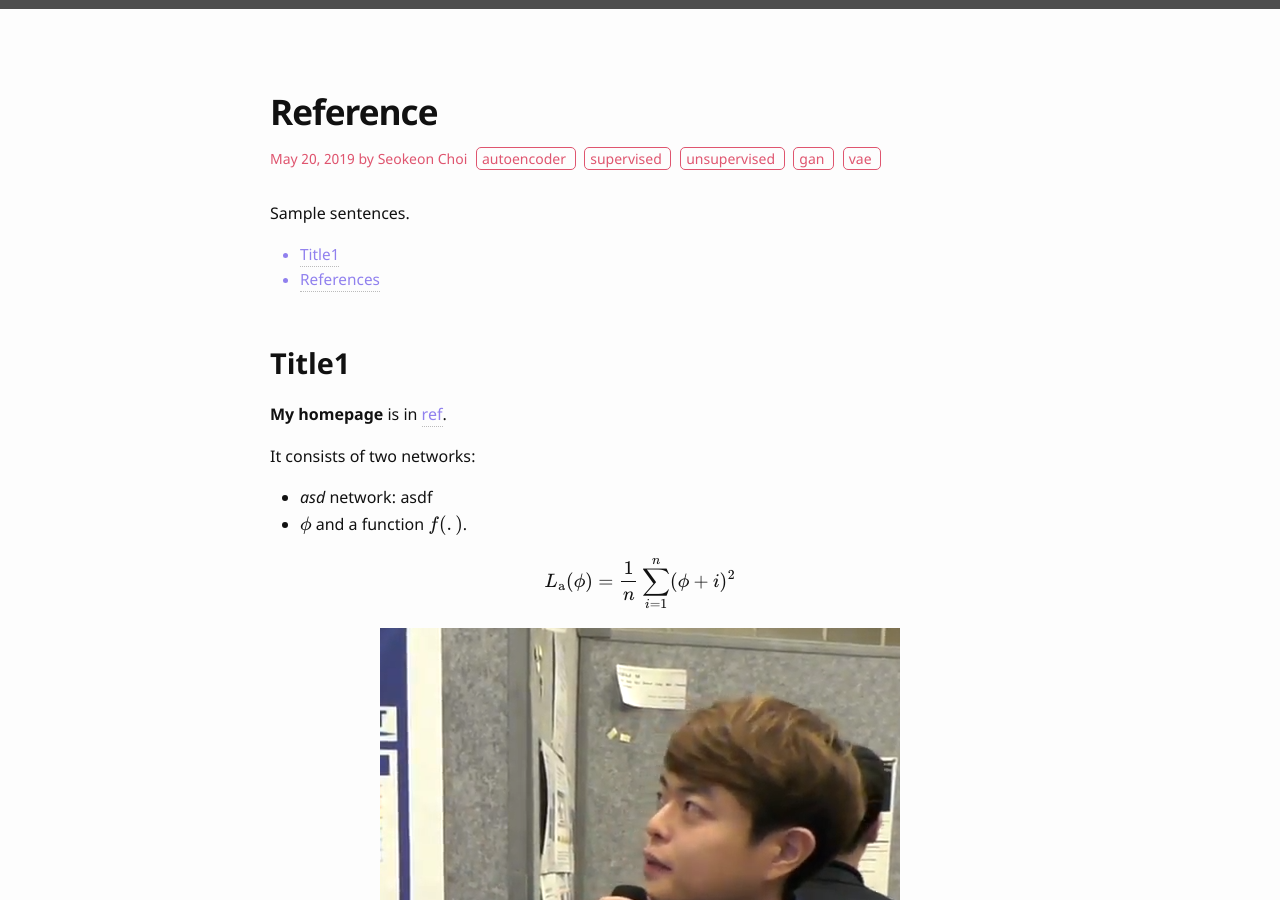
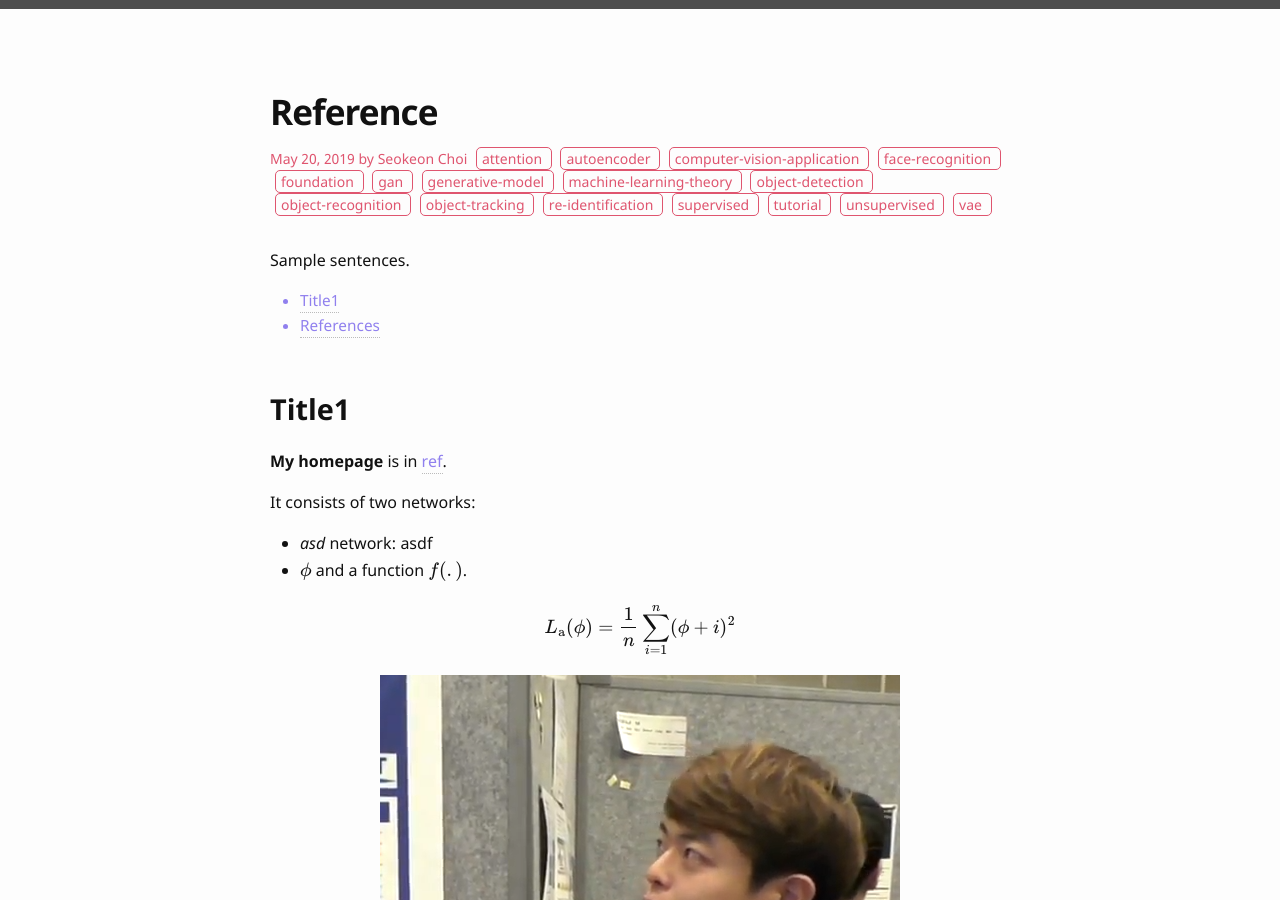
Before and after one commit to bismex/bismex.github.io, a Jekyll site: the page built from _posts/2019-05-20-sample.md, in a window 1280 px wide and 900 px high. Built offline with Jekyll 4.4.1, drawn with Linux system fonts in a browser that asks for light colours; formulas are drawn with MathJax 3.

Commit message:
Update 2019-05-20-sample.md

```diff
--- a/_posts/2019-05-20-sample.md
+++ b/_posts/2019-05-20-sample.md
@@ -2,7 +2,7 @@
 layout: post
 title: "Reference"
 date: 2019-05-20 23:18:00
-tags: autoencoder supervised unsupervised gan vae
+tags: attention autoencoder computer-vision-application face-recognition foundation gan generative-model machine-learning-theory object-detection object-recognition object-tracking re-identification supervised tutorial unsupervised vae
 image: "seokeon.png"
 ---
 
```
